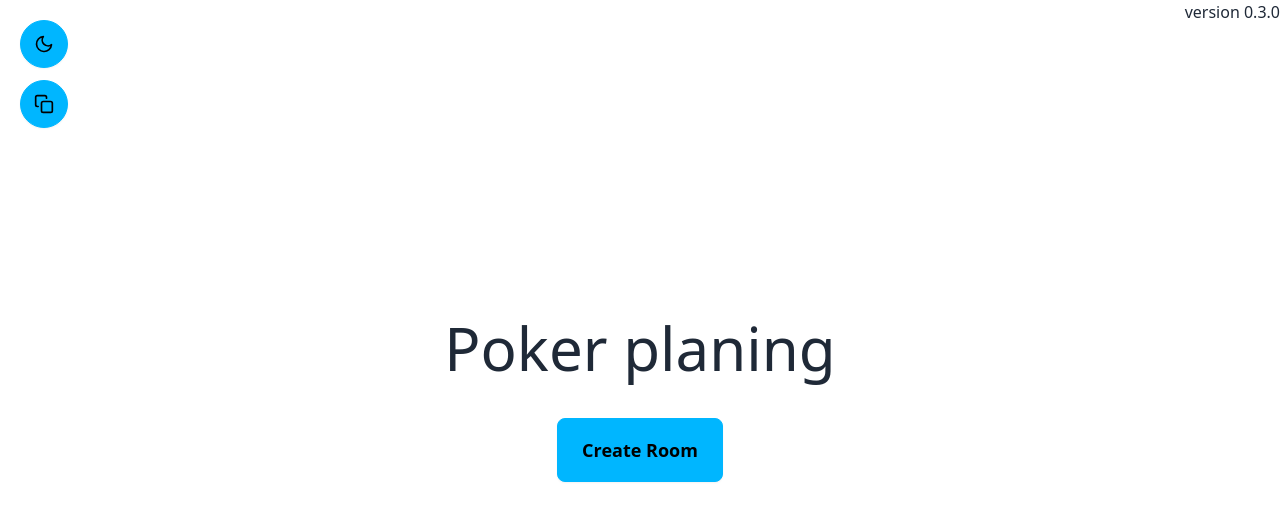
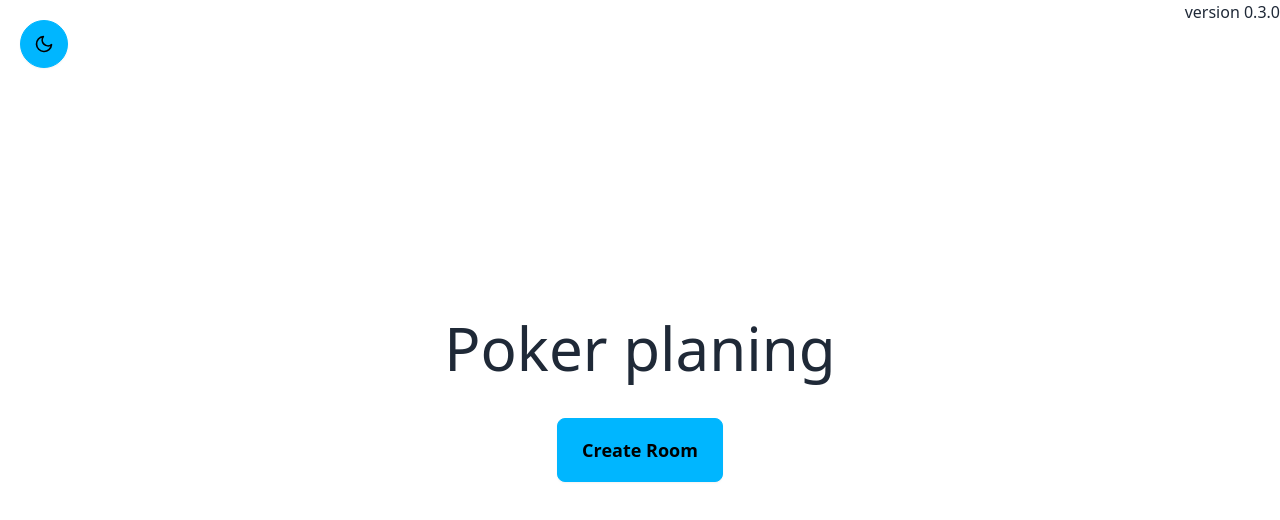
Before and after one commit to LeoCaprile/poker-planning, a Next.js app: page / in a window 1280 px wide. Shown: the top 520 px of the page. Built offline with nearby package versions, Linux system fonts and the light colour scheme; no server answers.

Commit message:
fix: changed copyRoomURLToClipboard component to room page

```diff
--- a/src/pages/_app.tsx
+++ b/src/pages/_app.tsx
@@ -4,14 +4,12 @@ import "@/styles/globals.css";
 import type { AppProps } from "next/app";
 import { Toaster } from "react-hot-toast";
 import { version } from "@/../package.json";
-import RoomToClipboard from "@/components/Atoms/RoomToClipboard";
 
 export default function App({ Component, pageProps }: AppProps) {
   return (
     <ConvexClientProvider>
       <Toaster position="top-left" reverseOrder={false} />
       <SwitchTheme />
-      <RoomToClipboard />
       <Component {...pageProps} />
       <span className="absolute top-0 right-0">version {version} </span>
     </ConvexClientProvider>
--- a/src/pages/room/[id].tsx
+++ b/src/pages/room/[id].tsx
@@ -13,6 +13,7 @@ import { Id } from "../../../convex/_generated/dataModel";
 import { useRouter } from "next/router";
 import { useUserStore } from "@/store/userStore";
 import useRemoveUser from "@/hooks/useRemoveUser";
+import RoomToClipboard from "@/components/Atoms/RoomToClipboard";
 
 const RoomPage = () => {
   const router = useRouter();
@@ -27,6 +28,7 @@ const RoomPage = () => {
 
   return (
     <ErrorBoundary fallback={<div>An Error has ocurred</div>}>
+      <RoomToClipboard />
       <div className="flex">
         <div className="top-0 right-0 m-5 md:max-w-[200px] lg:max-w-xs fixed hidden md:block">
           <UserList />
```
